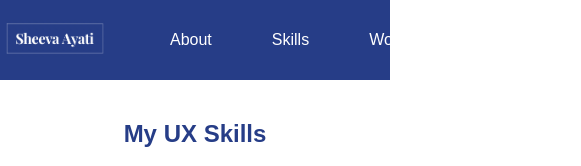
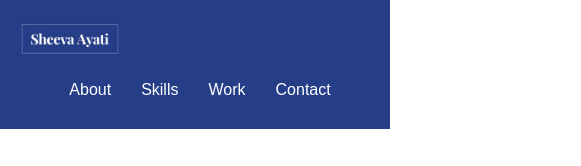
Before and after one commit to Sheevs/UX_UI_HW_18, a plain HTML site: page index.html in a window 390 px wide. Shown: the top 166 px of the page, 581 px wide, since content can reach past the window. Drawn offline with Linux system fonts and the light colour scheme.

Commit message:
Update style.css

```diff
--- a/css/style.css
+++ b/css/style.css
@@ -176,4 +176,25 @@ body {
         max-width: none;
         height: auto;
     }
+    nav {
+        height: auto;
+        flex-direction: column;
+        align-items: center;
+        padding: 10px;
+    }
+
+    .logo {
+        width: 10%;
+        padding: 10px;
+        text-align: center;
+    }
+
+    ul {
+        margin: 10px 0;
+    }
+
+    ul li {
+        margin-right: 0;
+        margin-bottom: 10px;
+    }
 }
```
